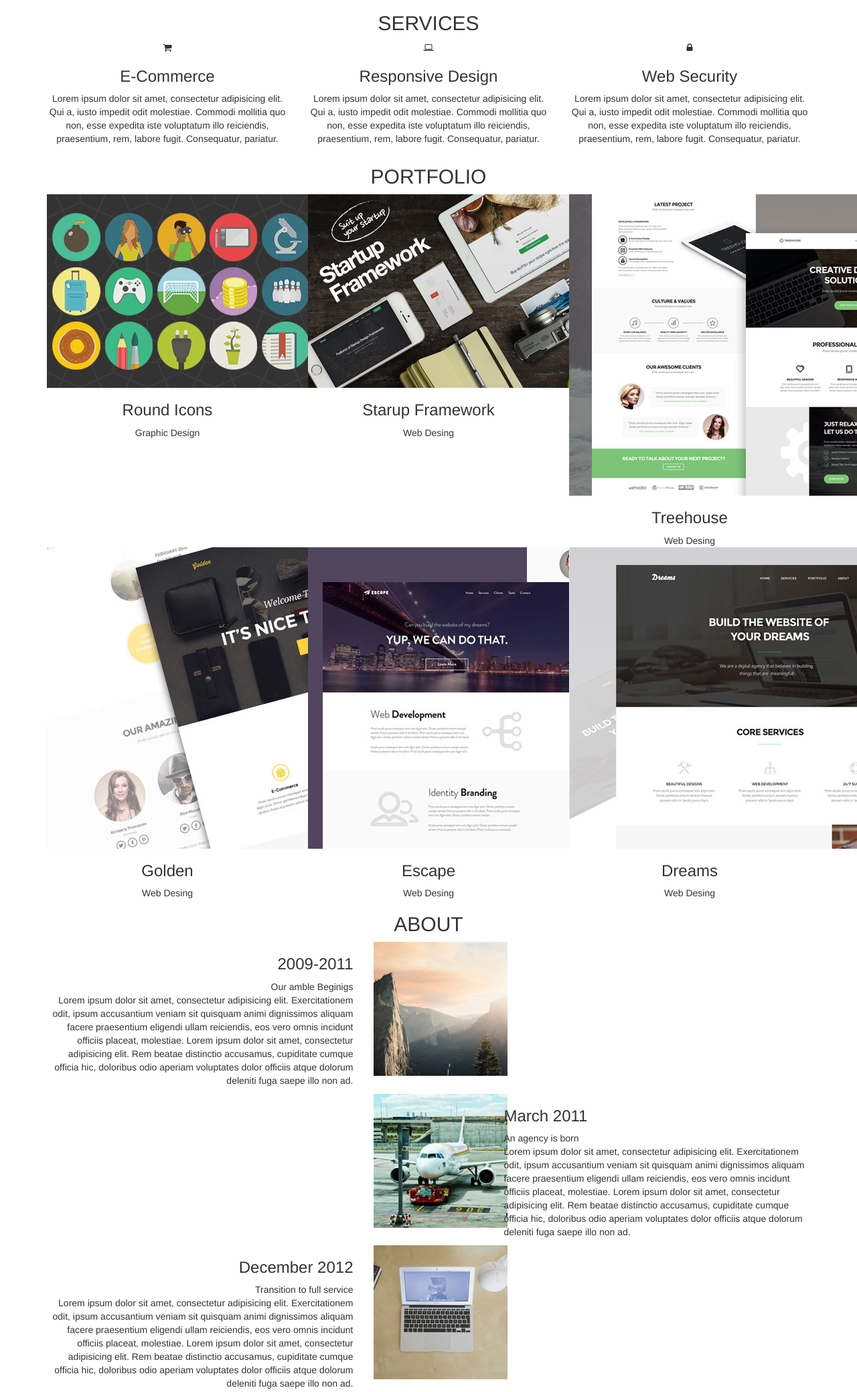
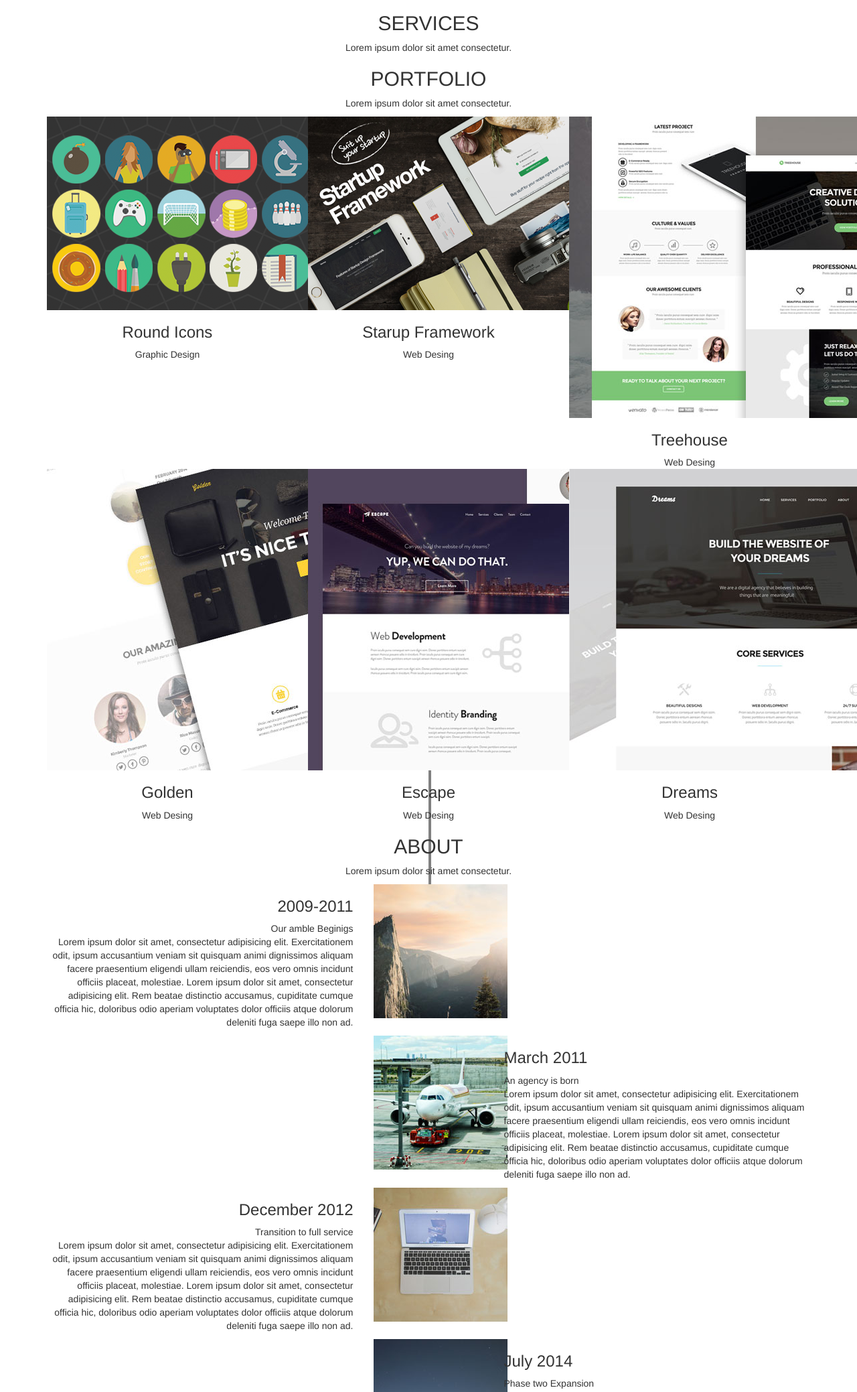
Before and after one commit to WaviisCR/Agency-Theme, a plain HTML site: page index.html in a window 1280 px wide. Shown: the part 480-2558 px from the top of the page at 67% size. Drawn offline with Linux system fonts and the light colour scheme; files whose address does not match are found by name.

Commit message:
correcciones

```diff
--- a/assets/sass/main.scss
+++ b/assets/sass/main.scss
@@ -1,13 +1,26 @@
 /*HEADER*/
-#HeroImage{
-	background:url(../../img/header-bg.jpg);
+#HeroImage {
+    background: url(../../img/header-bg.jpg);
     color: white;
-    .hero-text{
-    	padding-top: 10%;
-    	padding-bottom: 10%;
+
+    .hero-text {
+        padding-top: 10%;
+        padding-bottom: 10%;
     }
-    button{
-    	background-color:#FED136;
-    	border-radius:5px;
+
+    button {
+        background-color: #FED136;
+        border-radius: 5px;
     }
 }
+
+/*ABOUT*/
+.about::before {
+    content: "";
+    border: 2px solid gray;
+    position: absolute;
+    top: 1450px;
+    left: 50%;
+    height: 500px;
+    z-index: -1;
+}
--- a/index.html
+++ b/index.html
@@ -33,30 +33,17 @@
         </div>
       </div>
     </header>
-        <section class="text-center">
+    <section id="about" class="text-center">
           <div class="tittle">
             <h2>SERVICES</h2>
-            <div class="container">
-              <div class="row">
-                    <div class="col-md-4"><i class="fa fa-shopping-cart"></i>
-                      <h3>E-Commerce</h3>
-                      <p>Lorem ipsum dolor sit amet, consectetur adipisicing elit. Qui a, iusto impedit odit molestiae. Commodi mollitia quo non, esse expedita iste voluptatum illo reiciendis, praesentium, rem, labore fugit. Consequatur, pariatur.</p>
-                    </div>
-                    <div class="col-md-4"><i class="fa fa-laptop"></i>
-                      <h3>Responsive Design</h3>
-                      <p>Lorem ipsum dolor sit amet, consectetur adipisicing elit. Qui a, iusto impedit odit molestiae. Commodi mollitia quo non, esse expedita iste voluptatum illo reiciendis, praesentium, rem, labore fugit. Consequatur, pariatur.</p>
-                    </div>
-                    <div class="col-md-4"><i class="fa fa-lock"></i>
-                      <h3>Web Security</h3>
-                      <p>Lorem ipsum dolor sit amet, consectetur adipisicing elit. Qui a, iusto impedit odit molestiae. Commodi mollitia quo non, esse expedita iste voluptatum illo reiciendis, praesentium, rem, labore fugit. Consequatur, pariatur.</p>
-                    </div>
-              </div>
-            </div>
+            <p> Lorem ipsum dolor sit amet consectetur.</p>
           </div>
     </section>
-        <section class="text-center">
+    <section id="portfolio" class="text-center">
           <div class="tittle">
             <h2>PORTFOLIO</h2>
+            <p> Lorem ipsum dolor sit amet consectetur.</p>
+          </div>
       <div class="container">
             <div class="row">
                   <div class="col-md-4">
@@ -105,12 +92,13 @@
                   </div>
             </div>
       </div>
-          </div>
     </section>
-        <section class="text-center">
+    <section id="about" class="text-center">
           <div class="tittle">
             <h2>ABOUT</h2>
-            <div class="container">
+            <p> Lorem ipsum dolor sit amet consectetur.</p>
+          </div>
+      <div class="container about">
             <div class="row clearfix">
               <div class="col-md-5">
                 <div class="text-moment text-right">
@@ -160,11 +148,12 @@
               </div>
             </div>
       </div>
-          </div>
     </section>
-        <section class="text-center">
+    <section id="team" class="text-center">
           <div class="tittle">
             <h2>OUR AWESOME TEAM</h2>
+            <p> Lorem ipsum dolor sit amet consectetur.</p>
+          </div>
       <div class="container">
         <div class="row">
               <div class="col-md-4"><img src="img/team/1.jpg">
@@ -187,13 +176,12 @@
           <p> Ab esse, dolorem laborum error facilis provident unde impedit quia magnam, maxime molestias quod, alias natus.</p>
         </div>
       </div>
-          </div>
     </section>
     <section id="marks"><img src="img/logos/envato.jpg"><img src="img/logos/designmodo.jpg"><img src="img/logos/themeforest.jpg"><img src="img/logos/creative-market.jpg">
-    </section>
-        <section class="text-center">
           <div class="tittle">
             <h2>CONTACT US</h2>
+            <p> Lorem ipsum dolor sit amet consectetur.</p>
+          </div>
       <div class="container">
         <row>
           <div class="col-md-6">
@@ -219,7 +207,6 @@
         </row>
         <button class="btn">Send Message</button>
       </div>
-          </div>
     </section>
     <footer>
       <div class="container">
```
Also changed, not shown: assets/css/main.css, 3 other files. Lines whose indentation alone changed are shown as unchanged.
